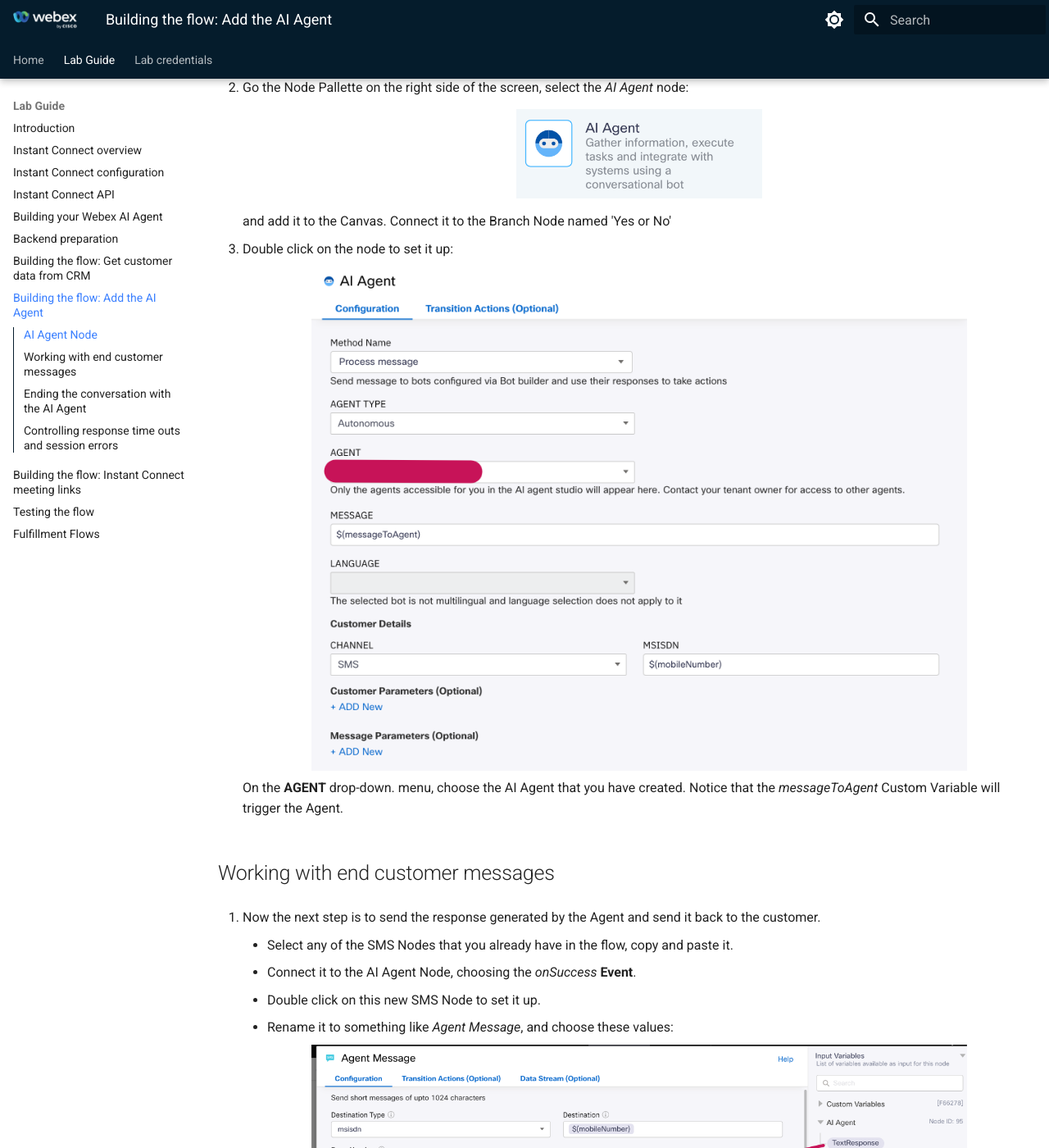
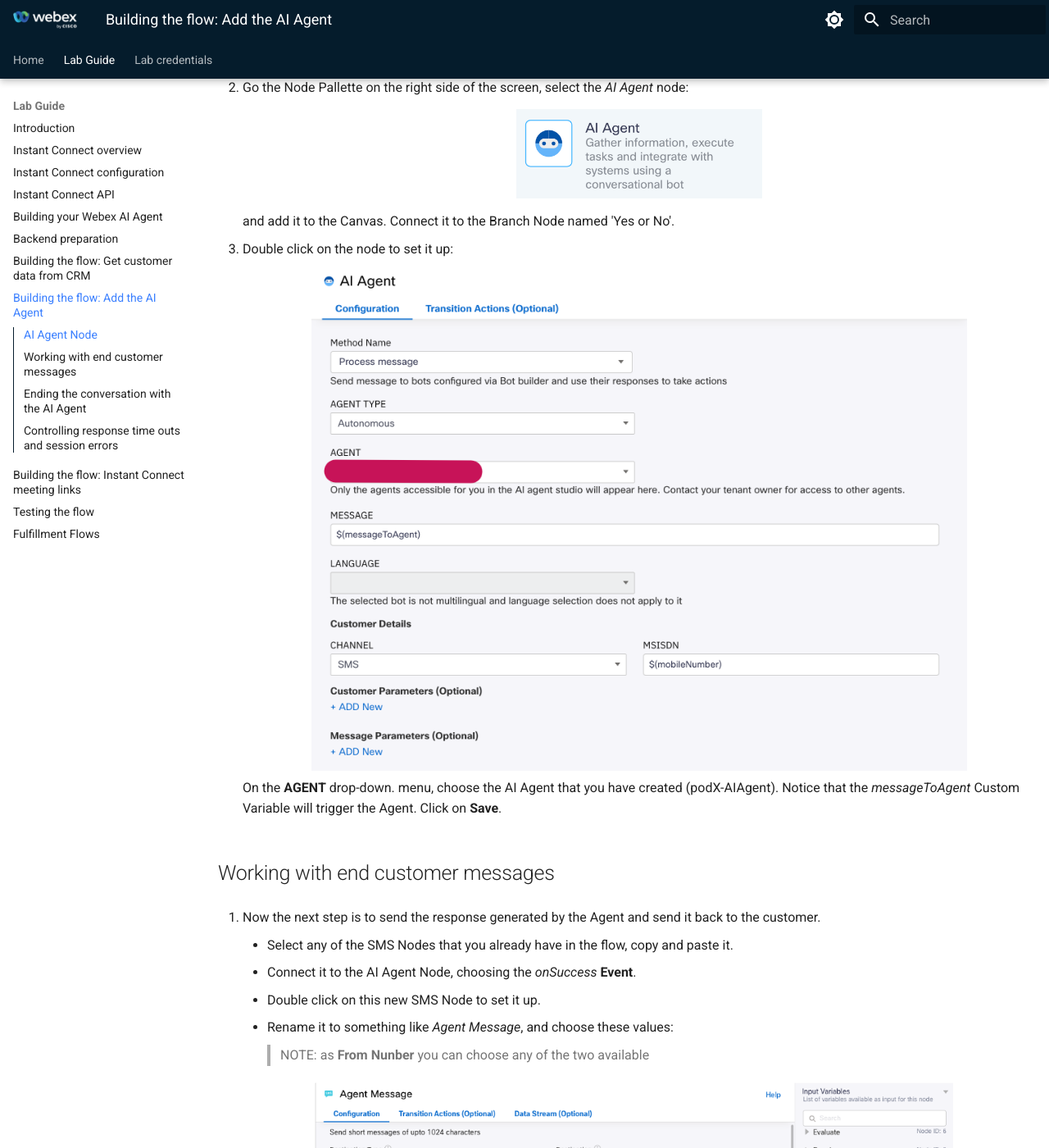
Before and after one commit to WebexCC-SA/LAB-2857, an MkDocs documentation site: the page built from docs/07-connectflow-02-ai-agent.md, in a window 1280 px wide and 1400 px high, scrolled down 667 px. Shown: the whole window at 82% size. Built offline with MkDocs 1.6.1 and Material for MkDocs 9.7.7, drawn with Linux system fonts in a browser that asks for light colours; some of the changed text lies outside the part shown.

Commit message:
many things :-)

```diff
--- a/docs/07-connectflow-02-ai-agent.md
+++ b/docs/07-connectflow-02-ai-agent.md
@@ -14,14 +14,14 @@
 
      ![AI Agent Node](images/ai-agent-node.png){style="width:300px; display:block; margin:0 auto;"}
 
-    and add it to the Canvas. Connect it to the Branch Node named 'Yes or No'
+    and add it to the Canvas. Connect it to the Branch Node named 'Yes or No'.
 
 3. Double click on the node to set it up:
 
 
     ![AI Agent Node setup](images/ai-agent-node-setup.png){style="width:800px; display:block; margin:0 auto;"}
 
-    On the **AGENT** drop-down. menu, choose the AI Agent that you have created. Notice that the _messageToAgent_ Custom Variable will trigger the Agent.
+    On the **AGENT** drop-down. menu, choose the AI Agent that you have created (podX-AIAgent). Notice that the _messageToAgent_ Custom Variable will trigger the Agent. Click on **Save**.
 
 ## Working with end customer messages
 
@@ -31,6 +31,8 @@
     - Double click on this new SMS Node to set it up.
     - Rename it to something like _Agent Message_, and choose these values:
 
+        > NOTE: as **From Nunber** you can choose any of the two available
+
     ![Sending an SMS with the Agent response](images/sms-node-agent-message.png){style="width:800px; display:block; margin:0 auto;"}
 
     Depending on the order you followed during the lab, what you see on the screen might be slightly different. Normally, you will see the AI Agent node as the last one in the list of nodes on the right. Remember that you can always check the node numbers by clicking the **Debug** button.
@@ -39,7 +41,7 @@
 
 2. Select any of the Receive nodes that you already have in the flow, copy and paste it. Connect it the 'Agent Message' previous SMS Node.
 
-3. This Receive Node will get the end customer question/message. Now we need to send it back to the Agent. Double click the Receive Node, and add a Transaction Action like this
+3. This Receive Node will get the end customer question/message. Now we need to send it back to the Agent. Double click the Receive Node, and add a Transaction Action like this:
 
     ![Transaction Action for the AI Agent message](images/receive-transaction-agent-message.png){style="width:800px; display:block; margin:0 auto;"}
 
@@ -55,7 +57,7 @@
 
 1. Remove the connection between the AI Agent Node, and the 'Agent Message' SMS Node. You do this by selecting the connection and clicking on the **Delete** button on the bottom of the Flow Editor canvas.
 
-2. Add a new Branch Node, connect it to the AI Agent Node, and configure it like this:
+2. Add a new Branch Node, connect it to the AI Agent Node (_on_Success_ branch), and configure it like this:
 
     ![Branch Node to check if it is the last message](images/branch-ai-agent.png){style="width:800px; display:block; margin:0 auto;"}
 
@@ -80,7 +82,9 @@
 
     ![Closing Session](images/ai-agent-close-session.png){style="width:800px; display:block; margin:0 auto;"}
 
-4. Connect the last 'Time Out' SMS node that you created to this 'Closing Session' AI Agent Node.
+    Choose your POD bot.
+
+4. Connect the last 'Time Out' SMS node (green bubble) that you created to this 'Closing Session' AI Agent Node.
 
     This section of the flow should look like this:
 
```
Also changed, not shown: docs/06-connectflow-01.md (+1 -1 lines), docs/08-connectflow-03-ic.md (+11 -13 lines), docs/09-testing-flow.md (+4 -2 lines), docs/images/create-meeting-links.png, docs/images/sms-node-agent-message.png, 2 other files.
